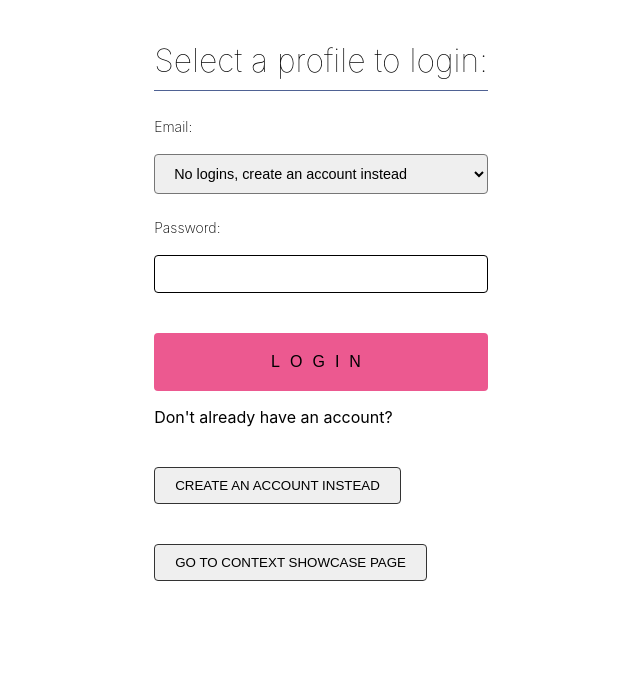
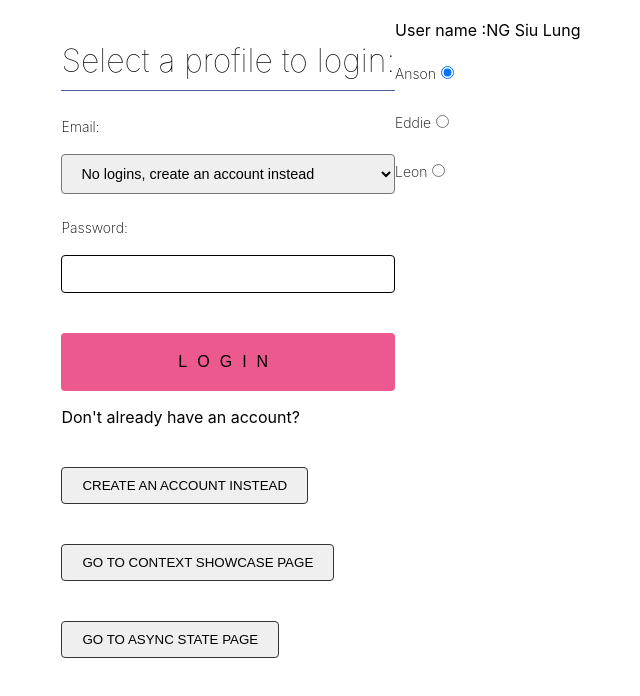
Before and after one commit to KLau7/React-Recoil-With-React-Hook-Form, a React (Create React App) app: page / in a window 1280 px wide. Shown: the top 696 px of the page, without its empty margins (319-959 px from the left). Built offline with nearby package versions, Linux system fonts and the light colour scheme.

Commit message:
update async state

```diff
--- a/src/App.js
+++ b/src/App.js
@@ -5,6 +5,7 @@ import Form from './components/Form'
 import CompletedForm from './components/CompletedForm';
 import UserProfile from './components/Profile';
 import ContextShowcase from './components/ContextShowcase/contextShowcase';
+import AsyncState from './components/State';
 
 function App() {
   return (
@@ -15,6 +16,7 @@ function App() {
           <CompletedForm/>
           <UserProfile />
           <ContextShowcase />
+          <AsyncState />
       </div>
     </RecoilRoot>
   )
--- a/src/components/Login/index.jsx
+++ b/src/components/Login/index.jsx
@@ -53,6 +53,8 @@ const Login = () => {
 
             <button onClick={() => {setCurrentPage('contextShowcasePage')}}>Go to Context Showcase page</button>
 
+            <button onClick={() => {setCurrentPage('asyncState')}}>Go to async state page</button>
+
         </div>
     )
 }
--- /dev/null
+++ b/src/components/State/ErrorBoundary.js
@@ -0,0 +1,23 @@
+import React from "react";
+
+export default class ErrorBoundary extends React.Component {
+    constructor(props) {
+      super(props);
+      this.state = { hasError: false };
+    }
+
+    static getDerivedStateFromError(error) {
+      // Update state so the next render will show the fallback UI.
+      return { hasError: true };
+    }
+
+
+    render() {
+      if (this.state.hasError) {
+        // You can render any custom fallback UI
+        return <h1>Something went wrong.</h1>;
+      }
+
+      return this.props.children;
+    }
+  }
--- /dev/null
+++ b/src/components/State/index.jsx
@@ -0,0 +1,102 @@
+import { Suspense } from 'react';
+import { useRecoilState, useRecoilValue, useRecoilValueLoadable } from 'recoil';
+import { currentUserIDState, currentUserNameState, clickSum } from '../../states/atoms';
+import ErrorBoundary from './ErrorBoundary';
+
+const AsyncState = () => {
+  // const [currentPage, setCurrentPage] = useRecoilState(currentPageState);
+  // const profile = useRecoilValue(currentUserProfile);
+
+  return (
+    <div>
+      <ErrorBoundary>
+        <Suspense fallback={<h1 style={{backgroundColor: "green", color: "white"}}>loading......</h1>}>
+          <CurrentUserInfo />
+          <CheckboxList />
+        </Suspense>
+      </ErrorBoundary>
+    </div>
+  );
+};
+
+// const CurrentUserInfo = () => {
+//   const userNameLoadable = useRecoilValueLoadable(currentUserNameState);
+//   console.log(userNameLoadable,'userNameLoadable')
+//   switch (userNameLoadable.state) {
+//     case "hasValue":
+//       return <div>User name :{userNameLoadable.contents || "-"}</div>;
+//     case "loading":
+//       return <LoadingComp1 />;
+//     case "hasError":
+//       throw userNameLoadable.contents;
+//     default:
+//   }
+// };
+
+const CurrentUserInfo = () => {
+  const userName = useRecoilValue(currentUserNameState);
+  return <div>User name :{userName || '-'} </div>;
+};
+
+
+const LoadingComp1 = () => (
+  <div className="container-of-loaders">
+    <div className="loader-container no-7">
+      <div className="loader seven" style={{backgroundColor: "red", color: "white"}}>Loading...</div>
+    </div>
+  </div>
+);
+
+
+const CheckboxList = () => {
+  const [userID, setUserID] = useRecoilState(currentUserIDState);
+  const [changeClick, setChangeClick] = useRecoilState(clickSum);
+
+  const handleChangeUser = ({ target: { value } }) => {
+    setChangeClick(changeClick + 1);
+    setUserID(value);
+  };
+
+  return (
+    <>
+      <label htmlFor='Anson'>
+        Anson
+        <input
+          type='radio'
+          value='0'
+          name='name'
+          checked={userID == 0}
+          onChange={handleChangeUser}
+        />
+      </label>
+
+      <label htmlFor='Eddie'>
+        Eddie
+        <input
+          type='radio'
+          value='1'
+          name='name'
+          checked={userID == 1}
+          onChange={handleChangeUser}
+        />
+      </label>
+
+      <label htmlFor='Leon'>
+        Leon
+        <input
+          type='radio'
+          value='2'
+          name='name'
+          checked={userID == 2}
+          onChange={handleChangeUser}
+        />
+      </label>
+    </>
+  );
+};
+
+const ErrorComp = () => {
+  return <h2>Something went wrong.</h2>;
+};
+
+export default AsyncState;
--- /dev/null
+++ b/src/data/asyncData.js
@@ -0,0 +1,27 @@
+export function getData(id) {
+  const data = [
+    {
+      id: 0,
+      name: 'NG Siu Lung'
+    },
+    {
+      id: 1,
+      name: 'Lam Chiu Ming '
+    },
+    {
+      id: 2,
+      name: 'Lau Ka Wun'
+    }
+  ];
+  return new Promise(resolve => {
+    setTimeout(() => {
+      resolve(data[id]);
+    }, 200);
+  });
+}
+
+
+export function dataAPI(){
+  return fetch('https://jsonplaceholder.typicode.com/todos/1')
+  .then(response => response.json())
+}
--- a/src/states/atoms.js
+++ b/src/states/atoms.js
@@ -1,70 +1,92 @@
-import { atom, atomFamily, selector } from 'recoil';
+import { atom, atomFamily, selector, waitForAll } from 'recoil';
+import { getData, dataAPI } from '../data/asyncData';
 
 export const currentPageState = atom({
   key: 'currentPageState',
   default: 'login'
-})
+});
 
 export const currentUser = atom({
   key: 'currentUser',
   default: ''
-})
+});
 
 export const existingProfiles = atom({
   key: 'existingProfiles',
   default: []
-})
+});
 
 export const currentUserProfile = selector({
   key: 'currentUserProfile',
-    get: ({get}) => {
+  get: ({ get }) => {
     const profiles = get(existingProfiles);
     const user = get(currentUser);
     return profiles.find(item => item.Email === user);
   }
-})
+});
 
 export const submittedFormState = atom({
   key: 'submittedFormState',
   default: {}
-})
+});
 
 export const newUserAgeState = atom({
   key: 'newUserAgeState',
   default: ''
-})
+});
 
 export const newUserAgeDerivedState = selector({
   key: 'newUserAgeDerivedState',
-    get: ({get})=>{
+  get: ({ get }) => {
     const today = new Date();
     const userBirthDate = new Date(get(newUserAgeState));
-        return !userBirthDate.getFullYear() ? '' : (today.getFullYear() - userBirthDate.getFullYear());
+    return !userBirthDate.getFullYear() ? '' : today.getFullYear() - userBirthDate.getFullYear();
   }
-})
+});
 
 // context API
 export const themeState = atom({
   key: 'themeState',
   default: 'light'
-})
+});
 
 export const teamState = atom({
   key: 'teamState',
   default: 'magma'
-})
+});
 
 export const newsState = atom({
   key: 'newsState',
   default: ['sports']
-})
+});
 
 export const siteSettingsState = atomFamily({
   key: 'siteSettingsState',
-    default: param => (param.length % 2 === 0)
-})
+  default: param => param.length % 2 === 0
+});
 
 export const siteSettingsKeys = atom({
   key: 'siteSettingsKeys',
   default: []
-})
+});
+
+export const currentUserIDState = atom({
+  key: 'CurrentUserID',
+  default: 0
+});
+
+export const clickSum = atom({
+  key: 'clickSum',
+  default: 0
+});
+
+export const currentUserNameState = selector({
+  key: 'CurrentUserName',
+  get: async ({ get }) => {
+    console.log(get(clickSum), 'get(clickSum)');
+    if (get(clickSum) >= 3) throw 'ERROR !!';
+
+    const user = await getData(get(currentUserIDState));
+    return user.name;
+  }
+});
```
Lines whose indentation alone changed are shown as unchanged.
